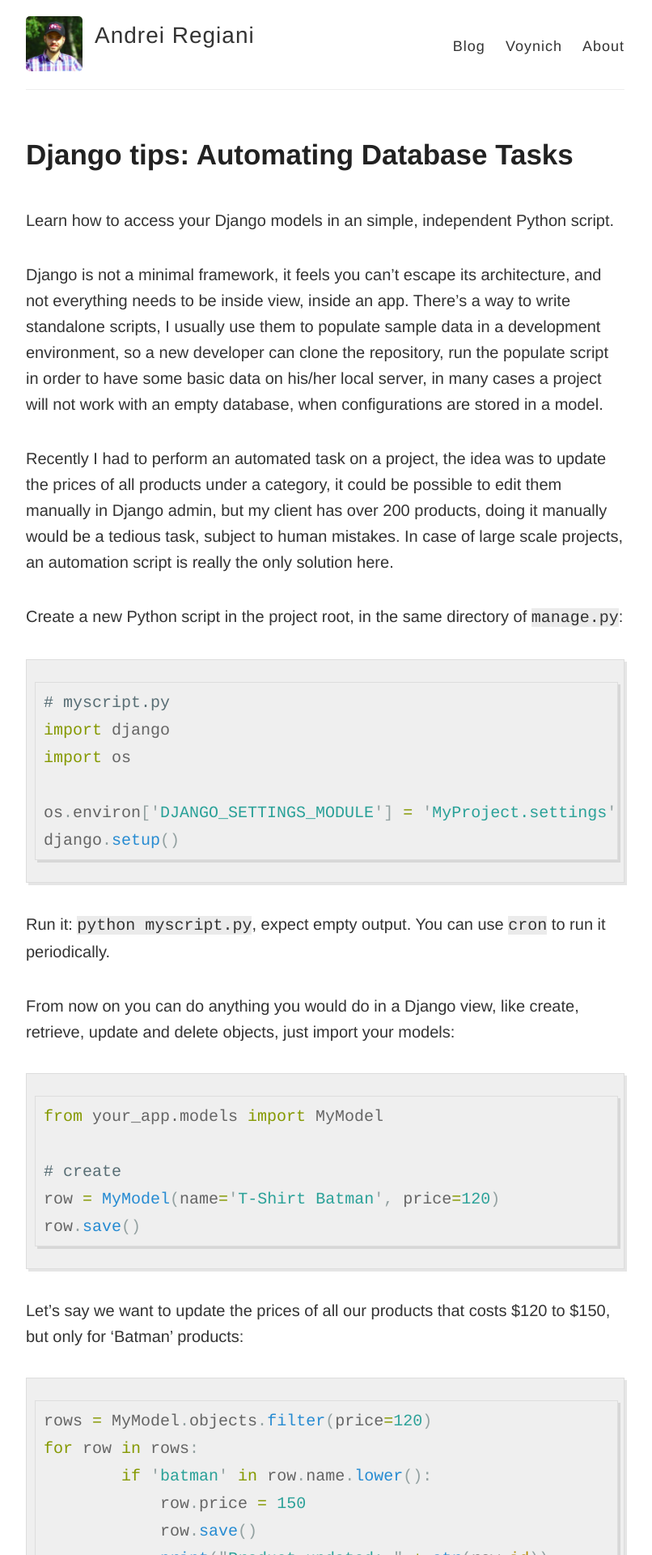
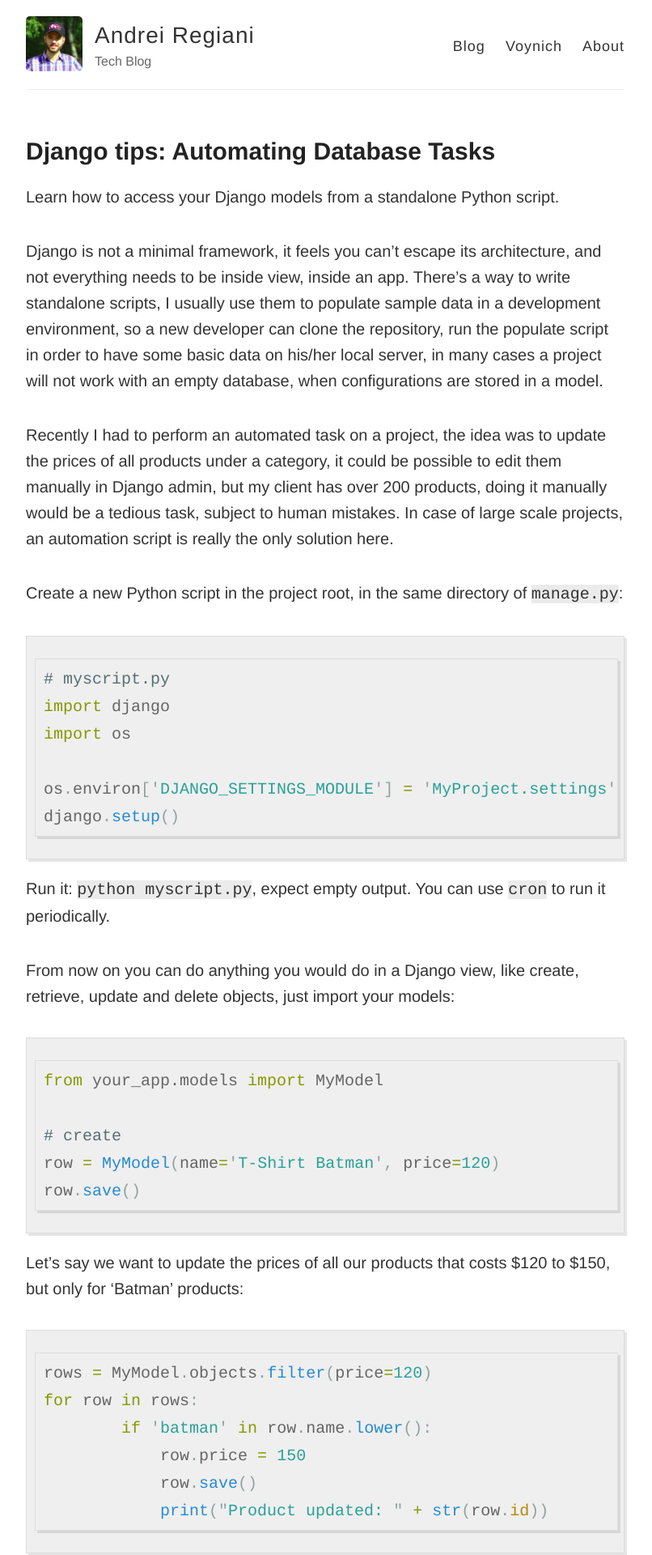
Before and after one commit to AndreiRegiani/andreiregiani.github.io, a Jekyll site: the page built from _posts/2016-09-22-django-tips-automating-database-tasks.md, in a window 1280 px wide. Shown: the top 1920 px of the page at 81% size, without its empty margins (238-1044 px from the left). Built offline with Jekyll 4.4.1, drawn with Linux system fonts in a browser that asks for light colours.

Commit message:
Updated layout, added Telegram Channel link

```diff
--- a/_config.yml
+++ b/_config.yml
@@ -6,7 +6,7 @@
 name: Andrei Regiani
 
 # Short bio or description (displayed in the header)
-description:
+description: Tech Blog
 
 # URL of your avatar or profile pic (you could use your GitHub profile pic)
 avatar: http://regiani.xyz/images/avatar.png
@@ -37,7 +37,7 @@
 disqus:
 
 # Enter your Google Analytics web tracking code (e.g. UA-2110908-2) to activate tracking
-google_analytics:
+google_analytics: UA-84668010-1
 
 # Your website URL (e.g. http://barryclark.github.io or http://www.barryclark.co)
 # Used for Sitemap.xml and your RSS feed
--- a/_includes/meta.html
+++ b/_includes/meta.html
@@ -2,8 +2,8 @@
     <meta content='text/html; charset=utf-8' http-equiv='Content-Type'>
     <meta http-equiv='X-UA-Compatible' content='IE=edge'>
     <meta name='viewport' content='width=device-width, initial-scale=1.0, maximum-scale=1.0'>
-    <link rel="icon" type="image/png" href="favicon-32x32.png" sizes="32x32" />
-    <link rel="icon" type="image/png" href="favicon-16x16.png" sizes="16x16" />
+    <link rel="icon" type="image/png" href="/favicon-32x32.png" sizes="32x32" />
+    <link rel="icon" type="image/png" href="/favicon-16x16.png" sizes="16x16" />
 
     {% if page.excerpt %}
     <meta name="description" content="{{ page.excerpt| strip_html }}" />
--- a/_includes/svg-icons.html
+++ b/_includes/svg-icons.html
@@ -1,3 +1,7 @@
+<div id="telegram-channel">
+<a href="https://telegram.me/regiani_xyz" target="_blank"><img src="/images/telegram.png">Telegram Channel</a>
+</div>
+
 {% if site.footer-links.dribbble %}<a href="https://dribbble.com/{{ site.footer-links.dribbble }}"><i class="svg-icon dribbble"></i></a>{% endif %}
 {% if site.footer-links.email %}<a href="mailto:{{ site.footer-links.email }}"><i class="svg-icon email"></i></a>{% endif %}
 {% if site.footer-links.facebook %}<a href="https://www.facebook.com/{{ site.footer-links.facebook }}"><i class="svg-icon facebook"></i></a>{% endif %}
--- a/_posts/2016-09-22-django-tips-automating-database-tasks.md
+++ b/_posts/2016-09-22-django-tips-automating-database-tasks.md
@@ -3,7 +3,7 @@
 title: "Django tips: Automating Database Tasks"
 ---
 
-Learn how to access your Django models in an simple, independent Python script.
+Learn how to access your Django models from a standalone Python script.
 
 Django is not a minimal framework, it feels you can't escape its architecture, and not everything needs to be inside view, inside an app. There's a way to write standalone scripts, I usually use them to populate sample data in a development environment, so a new developer can clone the repository, run the populate script in order to have some basic data on his/her local server, in many cases a project will not work with an empty database, when configurations are stored in a model.
 
--- a/style.scss
+++ b/style.scss
@@ -45,7 +45,7 @@
 }
 
 h1 {
-  font-size: 35px;
+  font-size: 30px;
   a {
     color: inherit;
   }
@@ -65,7 +65,7 @@
 }
 
 p {
-  margin: 35px 0;
+  margin-bottom: 35px;
 }
 
 a {
@@ -245,7 +245,7 @@
 //
 
 .posts > .post {
-  padding-bottom: 2em;
+  padding-bottom: 10px;
   border-bottom: 1px solid $lightGray;
 }
 
@@ -270,7 +270,7 @@
 
   .read-more {
     text-transform: uppercase;
-    font-size: 15px;
+    font-size: 16px;
   }
 }
 
@@ -294,6 +294,12 @@
     color: #9A9A9A;
 }
 
+#telegram-channel {
+    float: right;
+    margin-top: -10px;
+    font-size: 17px;
+}
+
 // Settled on moving the import of syntax highlighting to the bottom of the CSS
 // ... Otherwise it really bloats up the top of the CSS file and makes it difficult to find the start
 @import "highlights";
```
Also changed, not shown: _posts/2016-09-17-hello-world-blogging-from-the-terminal.md (+3 -1 lines), images/telegram.png (added), 1 other file.
